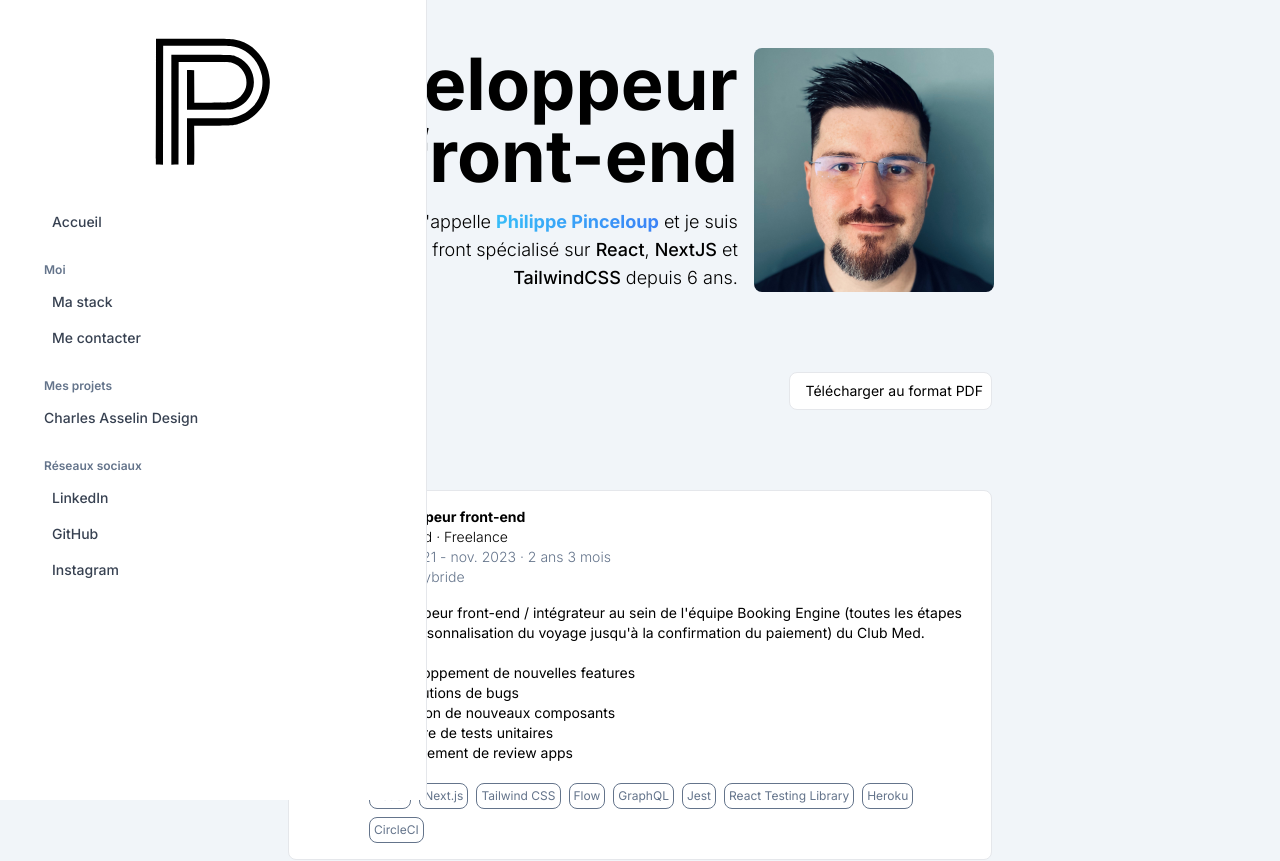
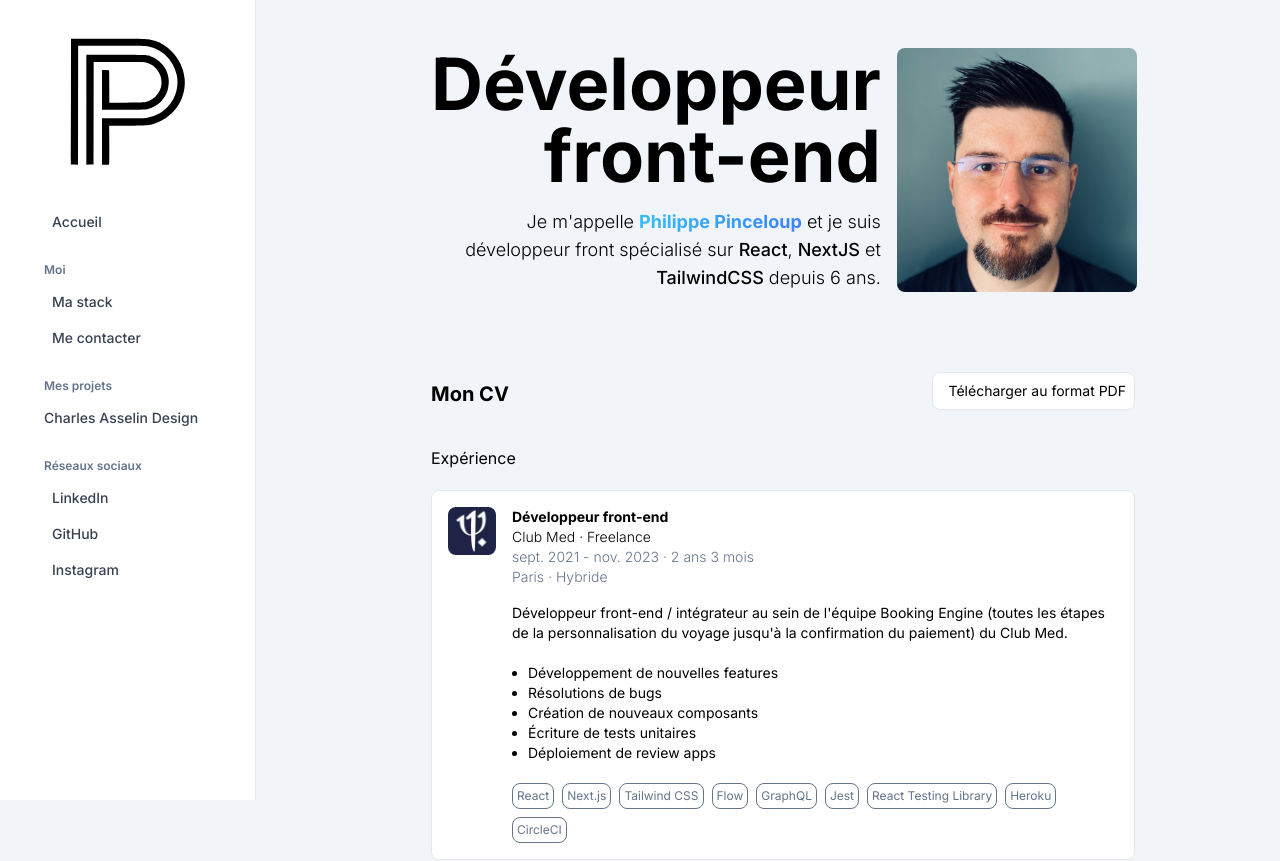
Before and after one commit to ZeFifi/my-dev-portfolio, a Next.js app: page / in a window 1280 px wide. Shown: the top 861 px of the page. Built offline with nearby package versions, Linux system fonts and the light colour scheme.

Commit message:
Center main div

```diff
--- a/src/app/components/CV/CV.tsx
+++ b/src/app/components/CV/CV.tsx
@@ -1,5 +1,3 @@
-"use client";
-
 import Link from "next/link";
 import Experience from "./Experience";
 import Testimonials from "./Testimonials";
--- a/src/app/components/MenuOverlay.tsx
+++ b/src/app/components/MenuOverlay.tsx
@@ -1,4 +1,3 @@
-"use client";
 import Image from "next/image";
 import Link from "next/link";
 import { mobileNavigationItems } from "../../../data/navigation-items";
--- a/src/app/components/Navigation.tsx
+++ b/src/app/components/Navigation.tsx
@@ -36,7 +36,7 @@
           ></span>
         </div>
       </button>
-      <nav className="hidden fixed md:flex h-full max-h-screen min-h-screen border-r border-gray-150 bg-white pb-10 sm:pb-0 md:w-1/3 2xl:w-72">
+      <nav className="hidden fixed md:flex h-full max-h-screen min-h-screen border-r border-gray-150 bg-white pb-10 sm:pb-0 md:w-1/5 2xl:w-72">
         <div className="flex-1 px-9 py-9 space-y-1">
           <div className="flex justify-center">
             <Link href="/" className="mb-9">
--- a/src/app/page.tsx
+++ b/src/app/page.tsx
@@ -6,7 +6,7 @@
 export default function Home() {
   return (
     <main
-      className="mx-auto w-full max-w-3xl px-4 py-12 pb-10 md:px-8"
+      className="mx-auto lg:relative lg:left-[143px] w-full max-w-3xl px-4 py-12 pb-10 md:px-8"
       style={{ margin: "0 auto" }}
     >
       <div className="w-full">
--- a/src/app/stack/page.tsx
+++ b/src/app/stack/page.tsx
@@ -8,7 +8,7 @@
 function Stack() {
   return (
     <main
-      className="mx-auto w-full max-w-3xl px-4 py-12 pb-10 md:px-8"
+      className="mx-auto lg:relative lg:left-[143px] w-full max-w-3xl px-4 py-12 pb-10 md:px-8"
       style={{ margin: "0 auto" }}
     >
       <div className="w-full">
```
